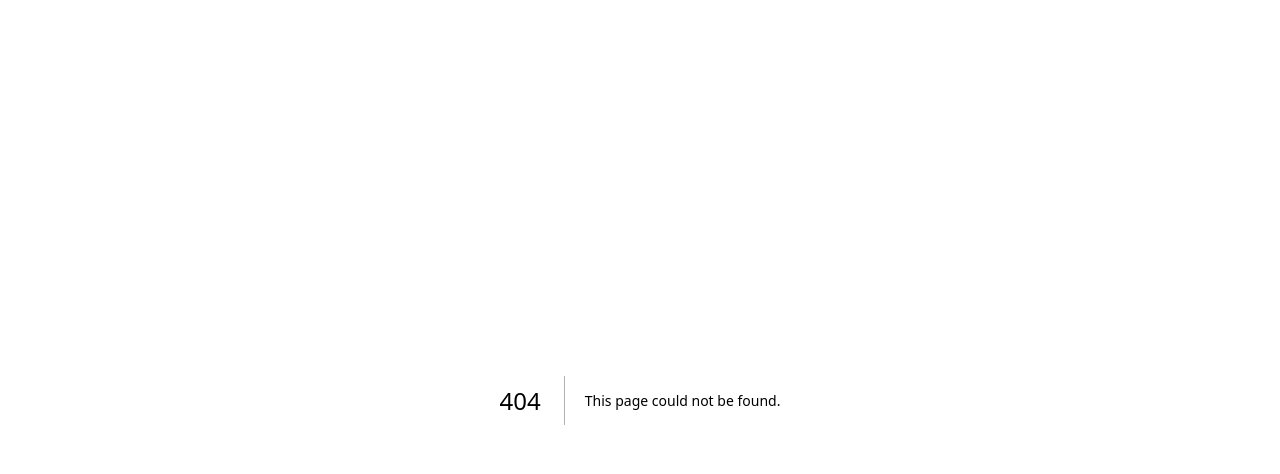
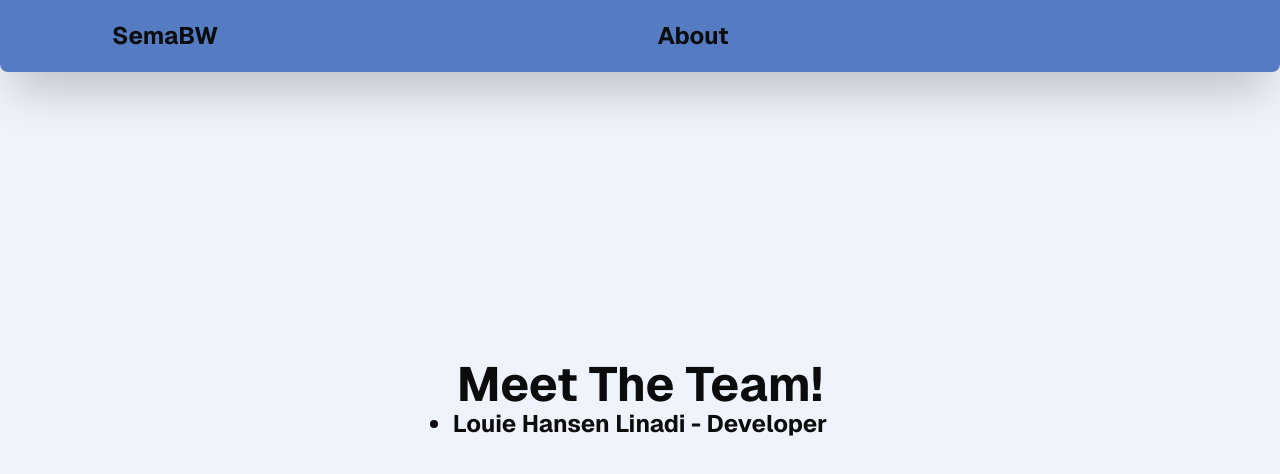
Before and after one commit to aspectxlol/bwsite, a Next.js app: page /about in a window 1280 px wide. Before the commit this address had no page. Shown: the top 474 px of the page. Built offline with nearby package versions, Linux system fonts and the light colour scheme.

Commit message:
added new about & theme Provider

```diff
--- a/src/components/Navbar.tsx
+++ b/src/components/Navbar.tsx
@@ -1,21 +1,15 @@
+
 import Link from "next/link";
 import NavCSS from './Navbar.module.css'
-import { useState, useEffect, useRef } from "react";
+import { useState, useEffect, useRef, useContext } from "react";
 import Hamburger from "./icons/Hamburger";
+import { ThemeContext } from "~/providers/ThemeProvider";
+import ThemeToggle from "./buttons/ThemeToggle";
 
 export default function Navbar() {
-  const [theme, setTheme] = useState('light');
+  const theme = useContext(ThemeContext);
   const [isDropdownOpen, setIsDropdownOpen] = useState(false);
   const dropdownRef = useRef<HTMLDivElement>(null);
-
-  useEffect(() => {
-    document.documentElement.setAttribute('data-theme', theme);
-  }, [theme]);
-
-  const toggleTheme
-    = () => {
-      setTheme(theme === 'light' ? 'dark' : 'light');
-    };
 
   const links: { name: string; href: string }[] = [
     { name: 'About', href: '/about' }
@@ -50,14 +44,15 @@ export default function Navbar() {
         ))}
       </div>
       <div>
-        <div ref={dropdownRef}>
+        <ThemeToggle />
+        <div ref={dropdownRef} className="block md:hidden">
           <button>
-            <Hamburger className="block md:hidden" onClick={() => setIsDropdownOpen(!isDropdownOpen)} />
+            <Hamburger className="" onClick={() => setIsDropdownOpen(!isDropdownOpen)} />
           </button>
           <div
             className={`absolute right-4 z-20 w-48 py-2 mt-2 origin-top-right bg-accent rounded-md shadow-2xl ${isDropdownOpen ? 'opacity-100 scale-100' : 'opacity-0 scale-90'} transition-all ease-out duration-100`}
           >
-            <button className={`${NavCSS['dropdown-links']}`} onClick={() => toggleTheme()}> {theme === 'light' ? 'Dark' : 'Light'}</button>
+            <button className={`${NavCSS['dropdown-links']}`} onClick={() => theme.toggleTheme()}> {theme.theme === 'light' ? 'Dark' : 'Light'}</button>
             <hr className="border-gray-200 border-2" />
             {links.map((link) => (
               <Link key={link.name} href={link.href} className={`${NavCSS['dropdown-links']}`}>
--- /dev/null
+++ b/src/components/buttons/ThemeToggle.tsx
@@ -0,0 +1,12 @@
+import { useContext } from "react";
+import { ThemeContext } from "~/providers/ThemeProvider";
+
+export default function ThemeToggle() {
+  const { theme, toggleTheme } = useContext(ThemeContext)
+
+  return (
+    <>
+
+    </>
+  )
+}
--- a/src/pages/_app.tsx
+++ b/src/pages/_app.tsx
@@ -1,13 +1,21 @@
 import { GeistSans } from "geist/font/sans";
 import { type AppType } from "next/app";
+import { useEffect } from "react";
+import ThemeProvider from "~/providers/ThemeProvider";
 
 import "~/styles/globals.css";
 
 const MyApp: AppType = ({ Component, pageProps }) => {
+  useEffect(() => {
+    document.documentElement.setAttribute("data-theme", "light");
+  }, []);
+
   return (
-    <div className={GeistSans.className}>
-      <Component {...pageProps} />
-    </div>
+    <ThemeProvider>
+      <div className={GeistSans.className}>
+        <Component {...pageProps} />
+      </div>
+    </ThemeProvider>
   );
 };
 
--- /dev/null
+++ b/src/pages/about.tsx
@@ -0,0 +1,49 @@
+import Head from "next/head";
+import Navbar from "~/components/Navbar";
+
+export default function About() {
+  const team = [
+    {
+      name: 'Louie Hansen Linadi',
+      role: 'Developer',
+    }
+  ]
+
+  return (
+    <>
+      <Head>
+        <title>About - SemaBW</title>
+        <meta name="description" content="Unofficial SMA Strada BW Website" />
+        <link rel="icon" href="/favicon.ico" />
+        <link rel="canonical" href="https://bwsite.vercel.app" />
+
+        <meta property="og:title" content="About - SemaBW" />
+        <meta property="og:url" content="https://bwsite.vercel.app/about" />
+        <meta property="og:description" content="Unofficial SMA Strada BW Website" />
+        <meta property="og:image" content="/Landing_Page.jpg" />
+
+        <meta name="twitter:card" content="summary_large_image" />
+        <meta name="twitter:site" content="@semabw" />
+        <meta name="twitter:title" content="About - SemaBW" />
+        <meta name="twitter:description" content="Unofficial SMA Strada BW Website" />
+        <meta name="twitter:image" content="/Landing_Page.jpg" />
+
+        <meta name="keywords" content="SMA, Strada, Bersama, SMA Strada, Bersama SMA, SMA Bersama, SMA Strada Bersama, Bersama SMA Strada, SMA Bersama Strada, Sma Strada Bersama, Sma Bersama Strada, Sma Strada Bersama, Sma Bersama Strada, Bhakti Wiyata, Wiyata Bhakti, Bhakti Wiyata, Wiyata Bhakti, Bhakti Wiyata, Wiyata Bhakti, Bhakti Wiyata, Wiyata Bhakti, Bhakti Wiyata, Wiyata Bhakti, Bhakti Wiyata, Wiyata Bhakti" />
+
+        <meta name="viewport" content="width=device-width, initial-scale=1.0" />
+        <meta charSet="UTF-8" />
+      </Head>
+      <Navbar />
+      <div className="flex min-h-screen flex-col items-center justify-center">
+        <h1 className="text-text font-bold text-5xl text-center">Meet The Team!</h1>
+        <ul>
+          {team.map((member) => (
+            <li key={member.name} className="text-text font-bold text-2xl text-center list-disc">
+              {member.name} - {member.role}
+            </li>
+          ))}
+        </ul>
+      </div>
+    </>
+  )
+}
--- a/src/pages/index.tsx
+++ b/src/pages/index.tsx
@@ -1,13 +1,8 @@
 import Head from "next/head";
 import Image from "next/image";
-// import Link from "next/link";
-import { useEffect } from "react";
 import Navbar from "~/components/Navbar";
 
 export default function Home() {
-  useEffect(() => {
-    document.documentElement.setAttribute("data-theme", "light");
-  }, []);
   return (
     <>
       <Head>
--- /dev/null
+++ b/src/providers/ThemeProvider.tsx
@@ -0,0 +1,29 @@
+import { useState, useEffect, type ReactNode } from "react";
+import { createContext } from "react";
+
+export const ThemeContext = createContext<{ theme: string, toggleTheme: () => void }>({
+  theme: 'light',
+  toggleTheme: function (): void {
+    return;
+  }
+});
+
+
+export default function ThemeProvider({ children }: { children: ReactNode }) {
+  const [theme, setTheme] = useState('light');
+
+  useEffect(() => {
+    document.documentElement.setAttribute('data-theme', theme);
+  }, [theme]);
+
+  const toggleTheme
+    = () => {
+      setTheme(theme === 'light' ? 'dark' : 'light');
+    };
+
+  return (
+    <ThemeContext.Provider value={{ theme, toggleTheme }}>
+      {children}
+    </ThemeContext.Provider>
+  );
+}
```
